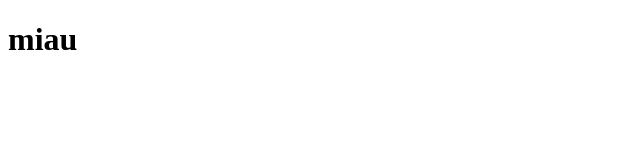
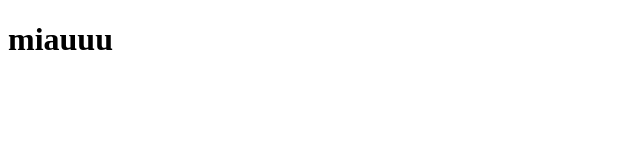
Before and after one commit to Uizi13/klucz002, a plain HTML site: page index.html in a window 1280 px wide. Shown: the full height of the page, 0-640 px from the left. Drawn offline with Linux system fonts and the light colour scheme.

Commit message:
miauuu test

```diff
--- a/index.html
+++ b/index.html
@@ -7,6 +7,6 @@
 </head>
 <body>
 
-    <h1 id="heading">miau</h1>
+    <h1 id="heading">miauuu</h1>
 </body>
 </html>
```
